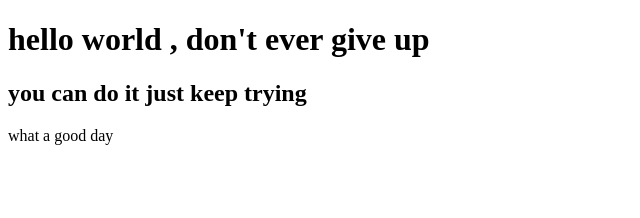
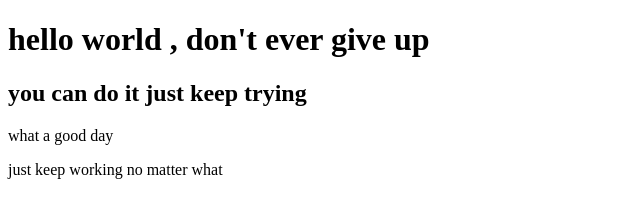
Before and after one commit to hanan-ahmed77/coursera-test, a plain HTML site: page site/index.html in a window 1280 px wide. Shown: the whole page, without its empty margins (0-640 px from the left). Drawn offline with Linux system fonts and the light colour scheme.

Commit message:
new addition

```diff
--- a/site/index.html
+++ b/site/index.html
@@ -7,5 +7,6 @@
 <h1> hello world , don't ever give up </h1>
 <h2> you can do it just keep trying </h2>
 <p>what a good day</p>
+<p>just keep working no matter what</p>
 </body>
 </html>
```
